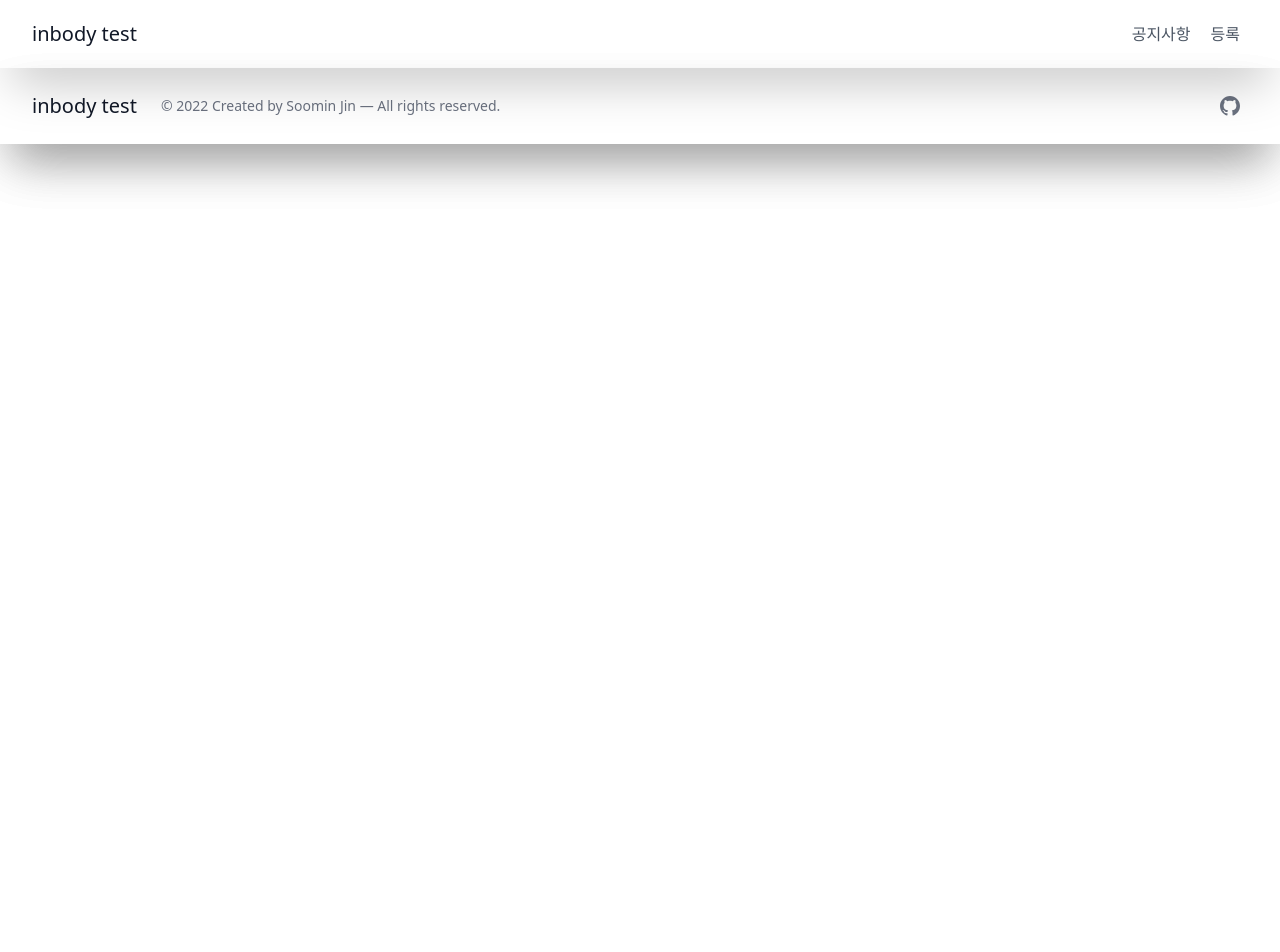
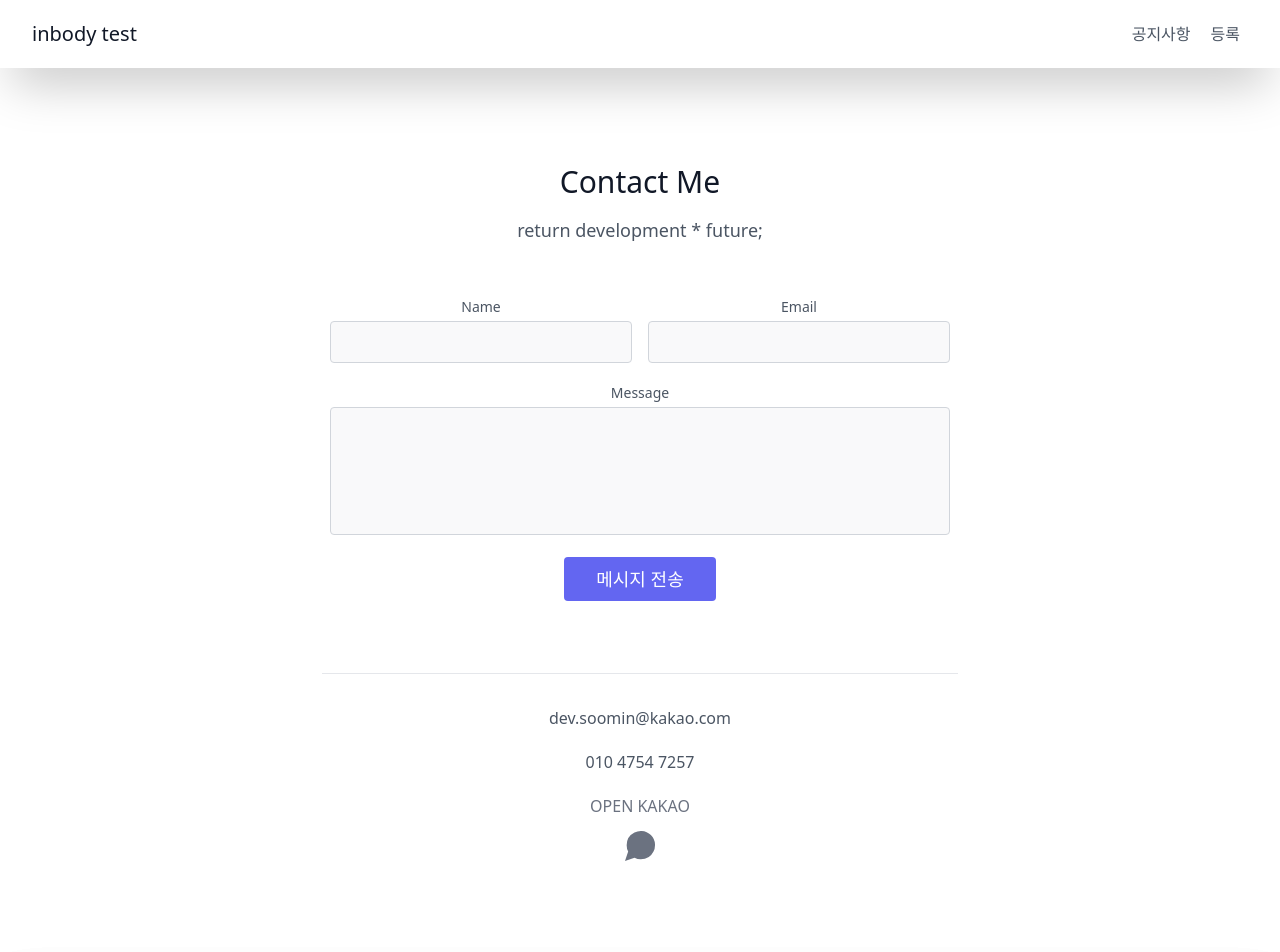
Before and after one commit to jinsumin/inbody-app, a Next.js app: page /register in a window 1280 px wide. Shown: the top 952 px of the page. Before the commit the page ends 800 px from the top, so only its background shows below. Built offline with nearby package versions, Linux system fonts and the light colour scheme.

Commit message:
deploy test

```diff
--- a/package.json
+++ b/package.json
@@ -13,7 +13,8 @@
     "eslint-config-next": "13.0.2",
     "next": "13.0.2",
     "react": "18.2.0",
-    "react-dom": "18.2.0"
+    "react-dom": "18.2.0",
+    "react-toastify": "^9.1.1"
   },
   "devDependencies": {
     "autoprefixer": "^10.4.13",
--- a/pages/register.js
+++ b/pages/register.js
@@ -40,7 +40,122 @@ const Register = () => {
         <meta name="description" content="Generated by create next app" />
         <link rel="icon" href="/dev.png" />
       </Head>
-      <div></div>
+      <div id="submit-section">
+        <section className="text-gray-600 body-font relative">
+          <div className="container px-5 py-24 mx-auto">
+            <div className="flex flex-col text-center w-full mb-12">
+              <h1 className="sm:text-3xl text-2xl font-medium title-font mb-4 text-gray-900 mb-10">
+                Contact Me
+              </h1>
+              <div className="xl:w-1/2 lg:w-3/4 w-full mx-auto text-center">
+                <p className="leading-relaxed text-lg mb-12">
+                  return development * future;
+                </p>
+              </div>
+              <form onSubmit={submitForm}>
+                <div className="lg:w-1/2 md:w-2/3 mx-auto">
+                  <div className="flex flex-wrap -m-2">
+                    <div className="p-2 w-1/2">
+                      <div className="relative">
+                        <label
+                          htmlFor="name"
+                          className="leading-7 text-sm text-gray-600"
+                        >
+                          Name
+                        </label>
+                        <input
+                          type="text"
+                          id="name"
+                          name="name"
+                          value={name}
+                          onChange={(e) => setName(e.target.value)}
+                          required
+                          className="w-full bg-gray-100 bg-opacity-50 rounded border border-gray-300 focus:border-indigo-500 focus:bg-white focus:ring-2 focus:ring-indigo-200 text-base outline-none text-gray-700 py-1 px-3 leading-8 transition-colors duration-200 ease-in-out"
+                        />
+                      </div>
+                    </div>
+                    <div className="p-2 w-1/2">
+                      <div className="relative">
+                        <label
+                          htmlFor="email"
+                          className="leading-7 text-sm text-gray-600"
+                        >
+                          Email
+                        </label>
+                        <input
+                          type="email"
+                          id="email"
+                          name="email"
+                          value={email}
+                          onChange={(e) => setEmail(e.target.value)}
+                          required
+                          className="w-full bg-gray-100 bg-opacity-50 rounded border border-gray-300 focus:border-indigo-500 focus:bg-white focus:ring-2 focus:ring-indigo-200 text-base outline-none text-gray-700 py-1 px-3 leading-8 transition-colors duration-200 ease-in-out"
+                        />
+                      </div>
+                    </div>
+                    <div className="p-2 w-full">
+                      <div className="relative">
+                        <label
+                          htmlFor="message"
+                          className="leading-7 text-sm text-gray-600"
+                        >
+                          Message
+                        </label>
+                        <textarea
+                          id="message"
+                          name="message"
+                          value={message}
+                          onChange={(e) => setMessage(e.target.value)}
+                          required
+                          className="w-full bg-gray-100 bg-opacity-50 rounded border border-gray-300 focus:border-indigo-500 focus:bg-white focus:ring-2 focus:ring-indigo-200 h-32 text-base outline-none text-gray-700 py-1 px-3 resize-none leading-6 transition-colors duration-200 ease-in-out"
+                        ></textarea>
+                      </div>
+                    </div>
+                    <div className="p-2 w-full">
+                      <button
+                        type="submit"
+                        className="flex mx-auto text-white bg-indigo-500 border-0 py-2 px-8 focus:outline-none hover:bg-indigo-600 rounded text-lg"
+                      >
+                        메시지 전송
+                      </button>
+                    </div>
+                  </div>
+                </div>
+              </form>
+            </div>
+            <div className="lg:w-1/2 md:w-2/3 mx-auto">
+              <div className="flex flex-wrap -m-2">
+                <div className="p-2 w-full pt-8 mt-8 border-t border-gray-200 text-center">
+                  <p className="leading-normal">dev.soomin@kakao.com</p>
+                  <p className="leading-normal my-5">010 4754 7257</p>
+                  <span className="flex flex-row place-content-center place-items-center">
+                    <a
+                      className="text-gray-500"
+                      href="https://open.kakao.com/o/sJeggkpe"
+                      target="_blank"
+                      rel="noreferrer"
+                    >
+                      <div className="grid grid-rows-1 place-items-center place-content-center">
+                        OPEN KAKAO
+                        <svg
+                          fill="currentColor"
+                          strokeLinecap="round"
+                          strokeLinejoin="round"
+                          strokeWidth="2"
+                          className="w-10 h-10 mt-2"
+                          viewBox="0 0 24 24"
+                        >
+                          <path d="M21 11.5a8.38 8.38 0 01-.9 3.8 8.5 8.5 0 01-7.6 4.7 8.38 8.38 0 01-3.8-.9L3 21l1.9-5.7a8.38 8.38 0 01-.9-3.8 8.5 8.5 0 014.7-7.6 8.38 8.38 0 013.8-.9h.5a8.48 8.48 0 018 8v.5z"></path>
+                        </svg>
+                      </div>
+                    </a>
+                  </span>
+                </div>
+              </div>
+            </div>
+          </div>
+        </section>
+      </div>
     </Layout>
   );
 };
```
Also changed, not shown: 1 other file (tests, documents, lock files or other folders).
